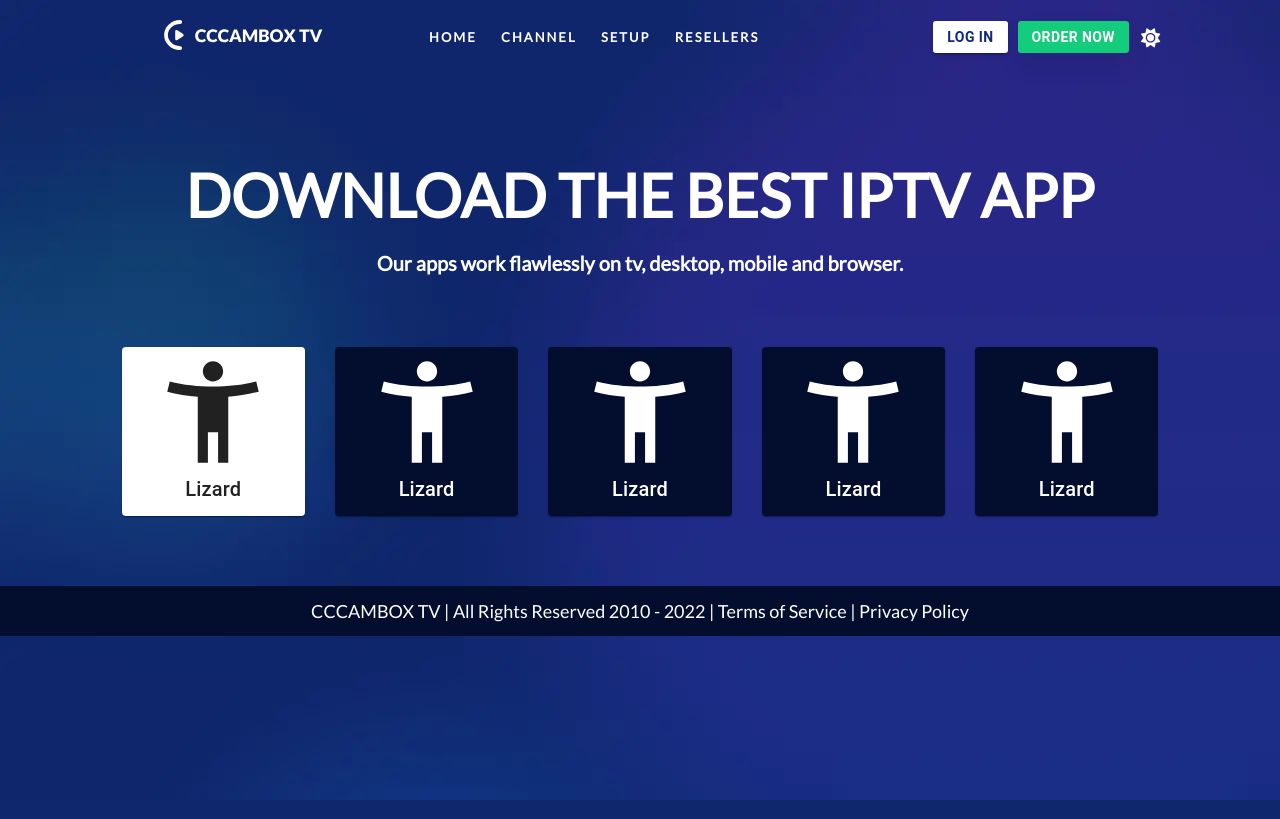
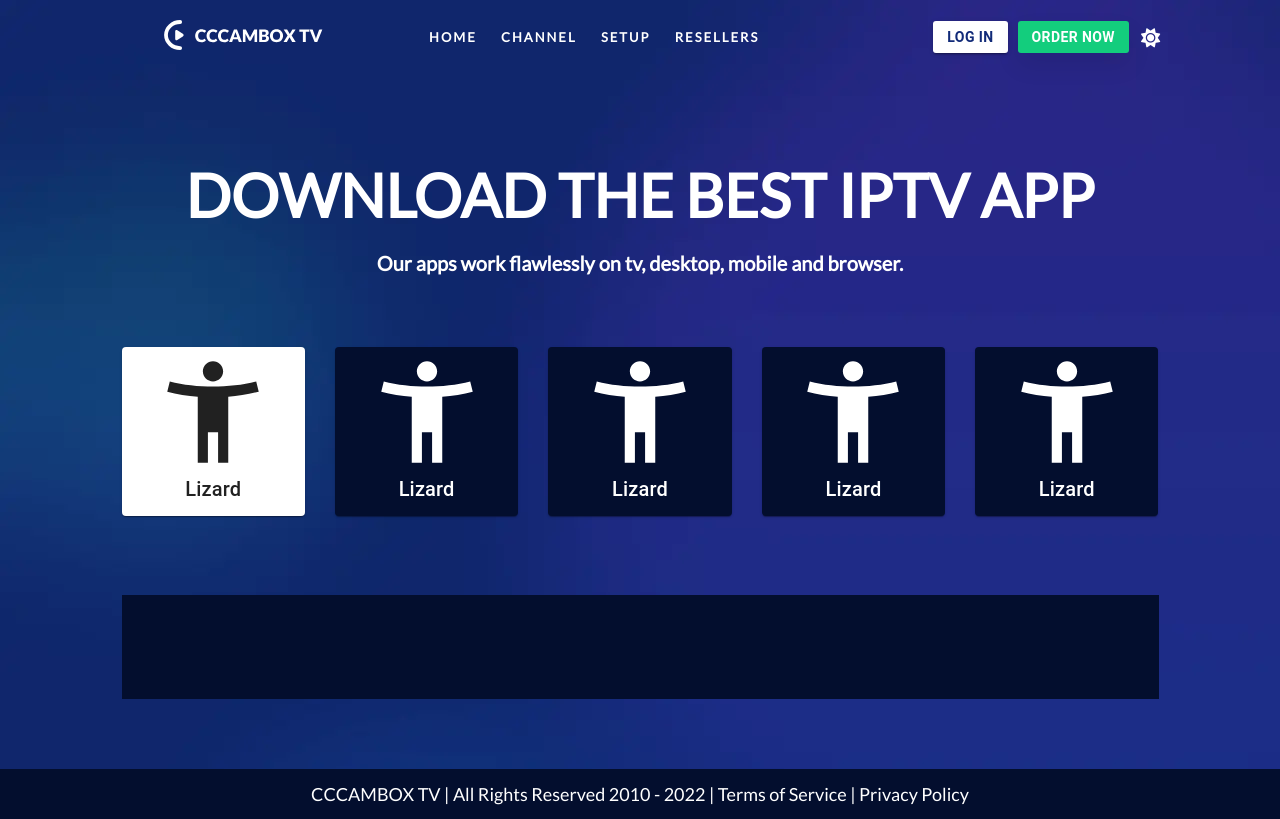
Before and after one commit to Arsalanbashir831/MTV, a React (Create React App) app in the folder my-app/: page /Setup in a window 1280 px wide. Built offline with nearby package versions, Linux system fonts and the light colour scheme; a web font is replaced by a local one.

Commit message:
Added Cards on Setup

```diff
--- a/my-app/src/components/SetupPlatform.css
+++ b/my-app/src/components/SetupPlatform.css
@@ -79,3 +79,9 @@
 .MuiCardContent-root:last-child {
     padding-bottom: 0px !important;
 }
+
+.bottomContainer{
+    background-color: var(--components-dark-theme);
+    min-height: 10%;
+    padding: 48px 55px 56px 30px;
+}
--- a/my-app/src/components/SetupPlatform.jsx
+++ b/my-app/src/components/SetupPlatform.jsx
@@ -114,6 +114,14 @@ const SetupPlateform = () => {
             </CardActionArea>
           </Card>
         </Box>
+          <br/>
+
+          <div className= 'bottomContainer'>
+
+
+
+
+          </div>
 
       </div>
     </>
```
